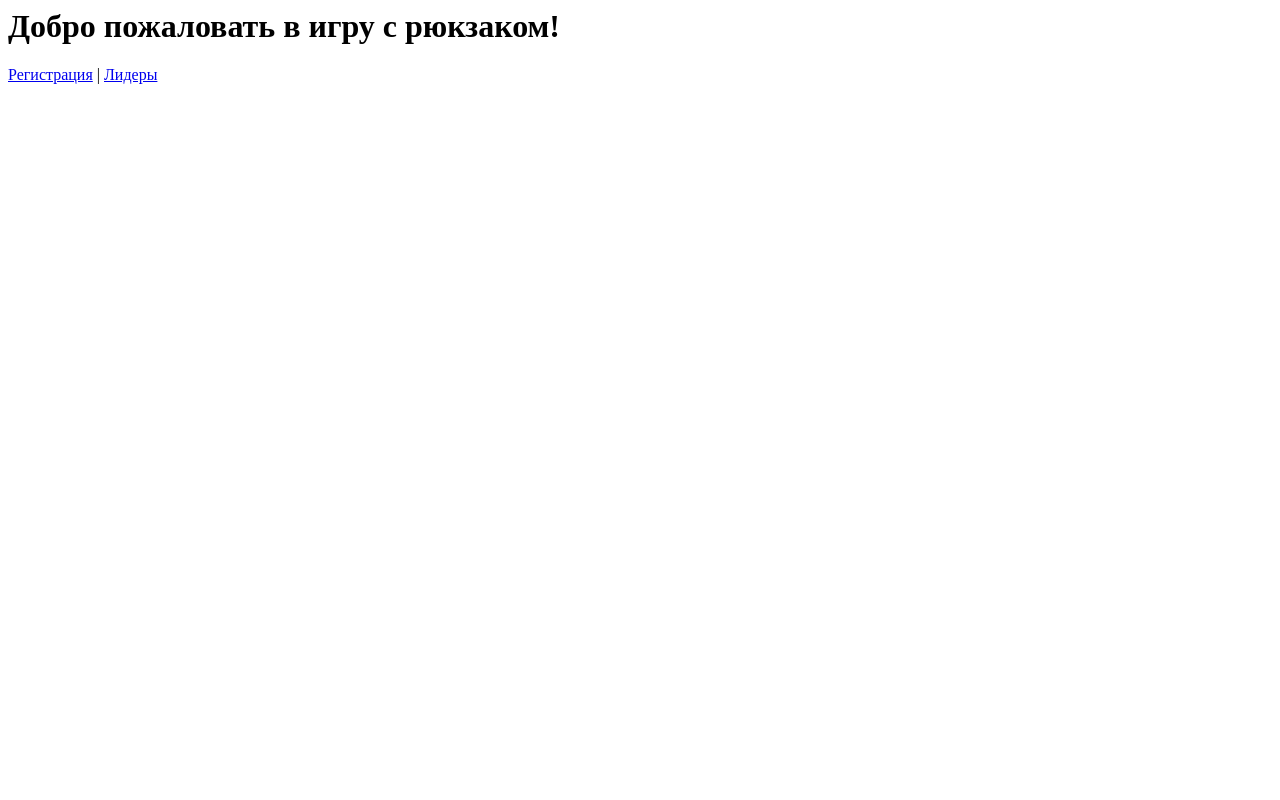
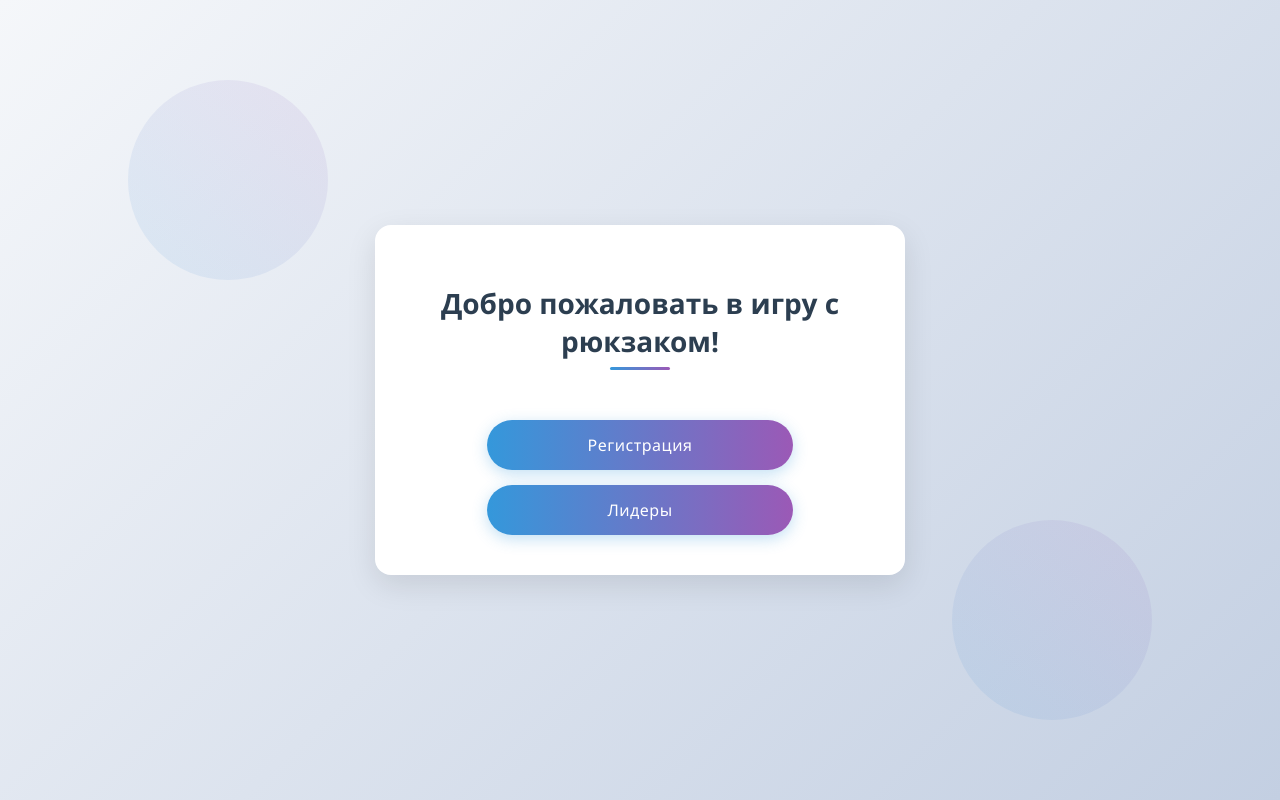
Before and after one commit to demirtry/Kontur_UNIT_HACK, a Flask app: page / in a window 1280 px wide. Run offline with Flask 3, Linux system fonts and the light colour scheme.

Commit message:
add home page

```diff
--- a/src/templates/index.html
+++ b/src/templates/index.html
@@ -1 +1,123 @@
-<h1>Добро пожаловать в игру с рюкзаком!</h1><a href='/register'>Регистрация</a> | <a href='/leaderboard'>Лидеры</a>
+<!DOCTYPE html>
+<html lang="ru">
+<head>
+    <meta charset="UTF-8">
+    <meta name="viewport" content="width=device-width, initial-scale=1.0">
+    <title>Добро пожаловать в игру с рюкзаком!</title>
+    <style>
+        body {
+            background: linear-gradient(135deg, #f5f7fa 0%, #c3cfe2 100%);
+            margin: 0;
+            padding: 0;
+            font-family: 'Segoe UI', Tahoma, Geneva, Verdana, sans-serif;
+            display: flex;
+            justify-content: center;
+            align-items: center;
+            min-height: 100vh;
+            position: relative;
+        }
+
+        .main-container {
+            background: white;
+            border-radius: 16px;
+            box-shadow: 0 10px 30px rgba(0, 0, 0, 0.1);
+            padding: 40px;
+            width: 90%;
+            max-width: 450px;
+            text-align: center;
+            transform: scale(0.95);
+            animation: scaleIn 0.4s cubic-bezier(0.175, 0.885, 0.32, 1.275) forwards;
+        }
+
+        h1 {
+            color: #2c3e50;
+            margin-bottom: 30px;
+            font-weight: 600;
+            font-size: 28px;
+            position: relative;
+            display: inline-block;
+        }
+
+        h1::after {
+            content: '';
+            position: absolute;
+            bottom: -10px;
+            left: 50%;
+            transform: translateX(-50%);
+            width: 60px;
+            height: 3px;
+            background: linear-gradient(90deg, #3498db, #9b59b6);
+            border-radius: 3px;
+        }
+
+        .nav-links {
+            display: flex;
+            flex-direction: column;
+            gap: 15px;
+            margin-top: 30px;
+        }
+
+        .nav-button {
+            text-decoration: none;
+            background: linear-gradient(90deg, #3498db, #9b59b6);
+            color: white;
+            padding: 14px 28px;
+            font-size: 16px;
+            border-radius: 50px;
+            font-weight: 500;
+            letter-spacing: 0.5px;
+            transition: all 0.3s ease;
+            box-shadow: 0 4px 15px rgba(52, 152, 219, 0.3);
+            width: 100%;
+            max-width: 250px;
+            margin: 0 auto;
+            display: inline-block;
+        }
+
+        .nav-button:hover {
+            transform: translateY(-3px);
+            box-shadow: 0 7px 20px rgba(52, 152, 219, 0.4);
+        }
+
+        .nav-button:active {
+            transform: translateY(1px);
+        }
+
+        @keyframes scaleIn {
+            from { transform: scale(0.95); opacity: 0; }
+            to { transform: scale(1); opacity: 1; }
+        }
+
+        .decoration {
+            position: absolute;
+            width: 200px;
+            height: 200px;
+            border-radius: 50%;
+            background: linear-gradient(45deg, rgba(52, 152, 219, 0.1), rgba(155, 89, 182, 0.1));
+            z-index: -1;
+        }
+
+        .decoration:nth-child(1) {
+            top: 10%;
+            left: 10%;
+        }
+
+        .decoration:nth-child(2) {
+            bottom: 10%;
+            right: 10%;
+        }
+    </style>
+</head>
+<body>
+    <div class="decoration"></div>
+    <div class="decoration"></div>
+
+    <div class="main-container">
+        <h1>Добро пожаловать в игру с рюкзаком!</h1>
+        <div class="nav-links">
+            <a href="/register" class="nav-button">Регистрация</a>
+            <a href="/leaderboard" class="nav-button">Лидеры</a>
+        </div>
+    </div>
+</body>
+</html>
```
